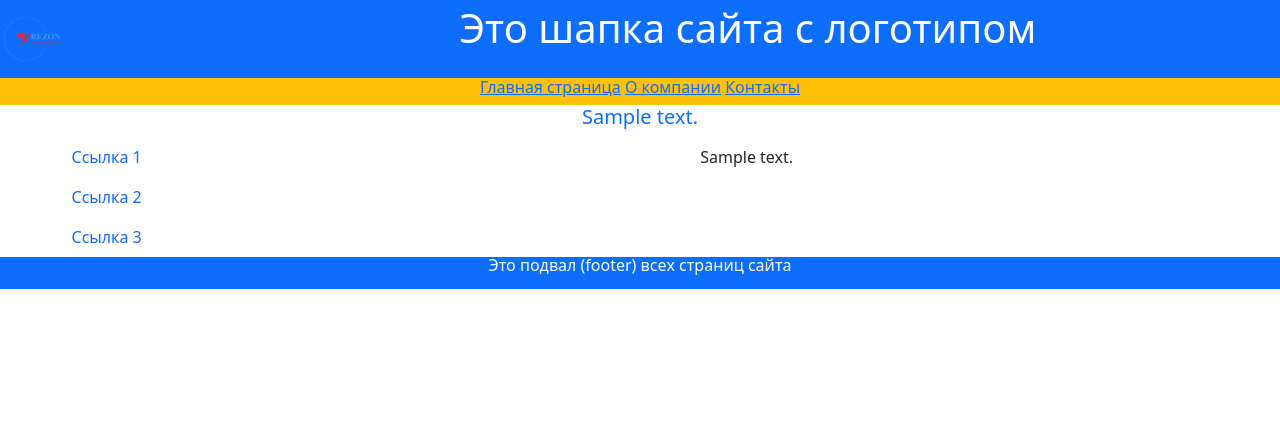
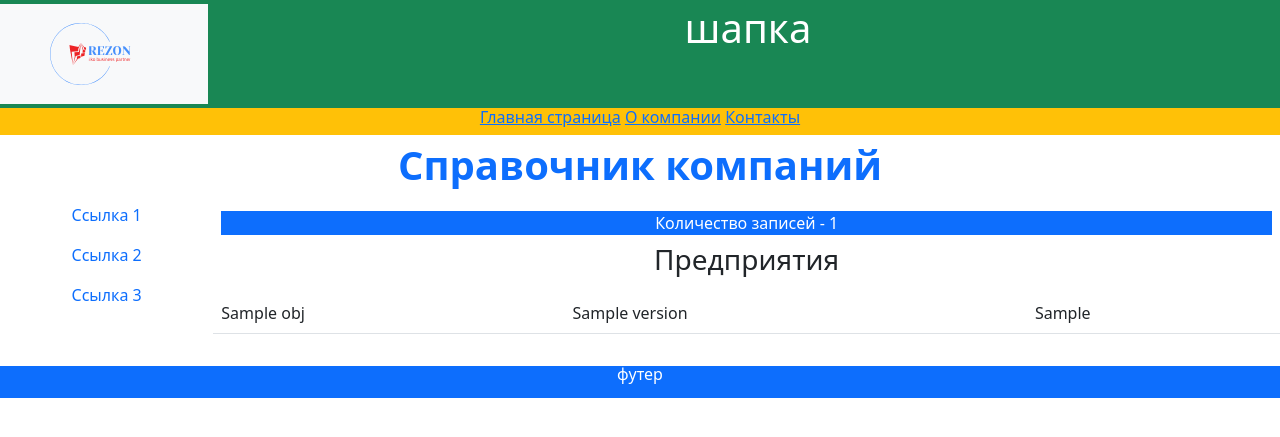
Before and after one commit to adrenochromeatl/clients, a Django app: template templates/rezon/index.html in a window 1280 px wide. Shown: the top 437 px of the page. Run offline with Django 3.2, Linux system fonts and the light colour scheme; the template is opened without the code that fills it: most values are stand-ins (such as "Sample title", 1, 10 or a date in 2020); some libraries are stand-ins or nearby versions.

Commit message:
notebook

```diff
--- a/rezon/admin.py
+++ b/rezon/admin.py
@@ -2,7 +2,7 @@ from django.contrib import admin
 from django.utils.html import format_html
 from .models import Corporation, Establishment, Station, \
     TypeEq, Contact, Version, RDP, FiscalRegistrar, Printers, \
-    OptEquip, FiscalStorage, Ofd, Legal
+    OptEquip, FiscalStorage, Ofd, Legal, ModelFiscalStorage, ModelFiscalRegistrar
 
 
 class CorporationAdmin(admin.ModelAdmin):
@@ -73,3 +73,5 @@ admin.site.register(Legal)
 admin.site.register(RDP)
 admin.site.register(TypeEq)
 admin.site.register(Version)
+admin.site.register(ModelFiscalStorage)
+admin.site.register(ModelFiscalRegistrar)
--- a/templates/rezon/base.html
+++ b/templates/rezon/base.html
@@ -9,14 +9,14 @@
 </head>
 
 <body>
-    <div class="container-fluid p-1 bg-primary text-white text-center">
+    <div class="container-fluid p-1 bg-success text-white text-center">
         <div class="row">
-            <div class="col-2 text-start">
-                <img src="{% static 'images/logo-no-background.svg' %}" width="70"
-                           height="70">
+            <div class="col-2 text-center bg-light">
+                <img src="{% static 'images/logo-no-background.svg' %}" width="100"
+                           height="100">
             </div>
             <div class="col-10 ">
-                <h1>Это шапка сайта с логотипом</h1>
+                <h1>шапка</h1>
             </div>
         </div>
     </div>
@@ -33,8 +33,8 @@
 
     <div class="container-fluid">
         <div class="row text-center text-primary fs-1 fw-bold">
-            <div>{% block header%}
-                 {% endblock header %}
+            <div>{% block title %}
+                 {% endblock title %}
             </div>
         </div>
         <div class="row text-center text-body">
@@ -59,7 +59,7 @@
     <div class="container-fluid">
         <div class="row bg-primary text-center text-white lh-1">
             {% block footer %}
-                <p>Это подвал (footer) всех страниц сайта</p>
+                <p>футер</p>
             {% endblock footer%}
         </div>
     </div>
--- a/templates/rezon/index.html
+++ b/templates/rezon/index.html
@@ -1,16 +1,33 @@
 {% extends "rezon/base.html" %}
 {% block title %}Справочник компаний{% endblock title %}
-
 {% block header %}
     <h5>{{ text_head }}</h5>
 {% endblock header %}
 
 {% block content%}
     <div class="container-fluid my-2">
-        <div class="row">
-            <div class="col text-center">
-                <div>{{ text_body }}</div>
+        <div class="row my-2 text-white">
+            <div class="col mx-2 bg-primary">
+                Количество записей - {{ num_corp }}
             </div>
         </div>
+        <div class="row text-center text-dark lh-2">
+            <h3>Предприятия</h3>
+        </div>
+        {% if num_corp > 0 %}
+            <div class="row my-2">
+                {% for obj in corporations %}
+                    <table class="table text-start">
+                        <tbody>
+                            <tr>
+                                <td>{{ obj.name }}</td>
+                                <td>{{ obj.version }}</td>
+                                <td>{{ obj.display_establishments }}</td>
+                            </tr>
+                        </tbody>
+                    </table>
+                {% endfor %}
+            </div>
+        {% endif %}
     </div>
 {% endblock content %}
```
Also changed, not shown: rezon/models.py (+31 -6 lines), db.sqlite3 (deleted).
